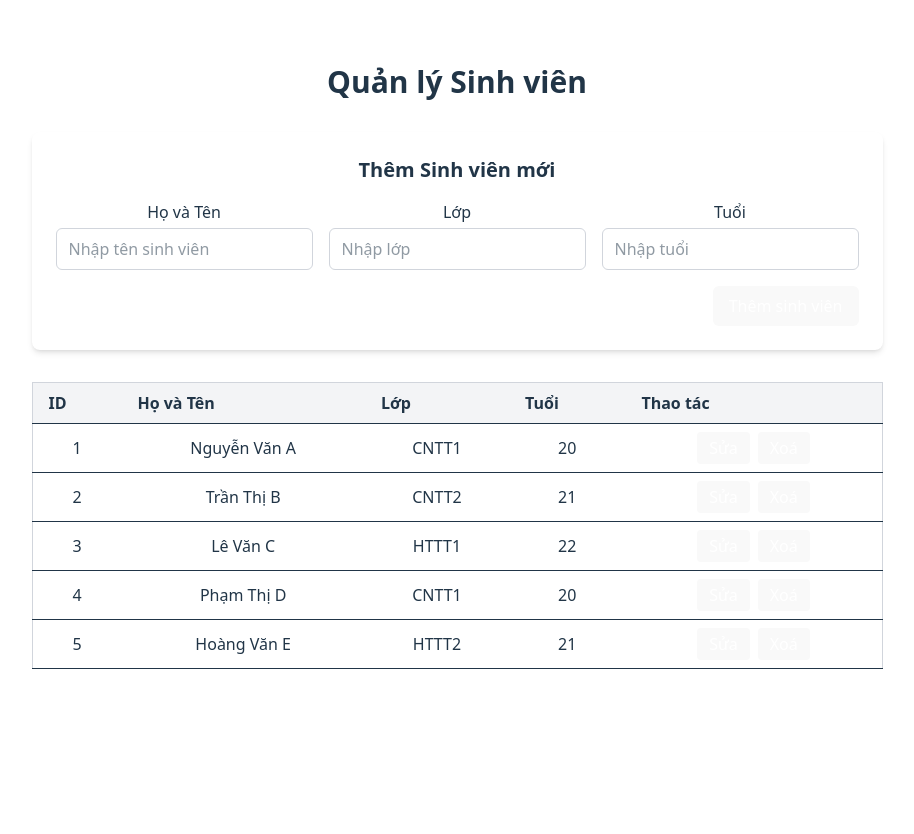
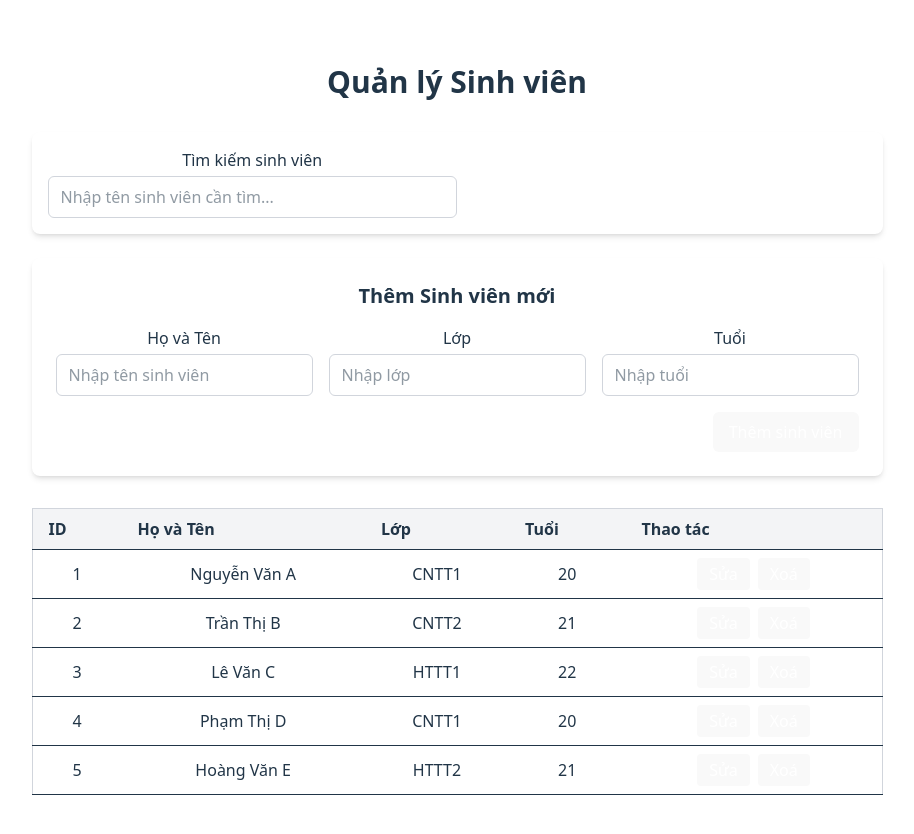
Before and after one commit to nguyenhung204/KiemTra_React, a React (Vite) app: page / in a window 1280 px wide. Shown: the top 834 px of the page, without its empty margins (183-1097 px from the left). Before the commit the page ends 800 px from the top, so only its background shows below. Built offline with nearby package versions, Linux system fonts and the light colour scheme.

Commit message:
feat: tìm kiếm sinh viên theo tên

```diff
--- a/src/App.jsx
+++ b/src/App.jsx
@@ -1,4 +1,4 @@
-import { useState } from 'react'
+import { useState, useEffect } from 'react'
 import './App.css'
 
 function App() {
@@ -18,6 +18,20 @@ function App() {
 
   const [editingStudent, setEditingStudent] = useState(null);
   const [isEditing, setIsEditing] = useState(false);
+  const [searchTerm, setSearchTerm] = useState("");
+  const [filteredStudents, setFilteredStudents] = useState([]);
+
+  // Filter students when search term changes
+  useEffect(() => {
+    if (searchTerm.trim() === "") {
+      setFilteredStudents(students);
+    } else {
+      const filtered = students.filter(student =>
+        student.name.toLowerCase().includes(searchTerm.toLowerCase())
+      );
+      setFilteredStudents(filtered);
+    }
+  }, [searchTerm, students]);
 
   const handleInputChange = (e) => {
     const { name, value } = e.target;
@@ -25,6 +39,10 @@ function App() {
       ...newStudent,
       [name]: value
     });
+  };
+
+  const handleSearchChange = (e) => {
+    setSearchTerm(e.target.value);
   };
 
   const handleEditInputChange = (e) => {
@@ -106,6 +124,23 @@ function App() {
   return (
     <div className="container mx-auto px-4 py-8">
       <h1 className="text-3xl font-bold text-center mb-8">Quản lý Sinh viên</h1>
+
+      {/* Search Bar */}
+      <div className="mb-6 bg-white p-4 rounded-lg shadow-md">
+        <div className="flex flex-col md:flex-row md:items-center">
+          <div className="w-full md:w-1/2 mb-4 md:mb-0">
+            <label htmlFor="search" className="block mb-1 font-medium">Tìm kiếm sinh viên</label>
+            <input
+              type="text"
+              id="search"
+              placeholder="Nhập tên sinh viên cần tìm..."
+              value={searchTerm}
+              onChange={handleSearchChange}
+              className="w-full px-3 py-2 border border-gray-300 rounded-md focus:outline-none focus:ring-2 focus:ring-blue-500"
+            />
+          </div>
+        </div>
+      </div>
 
       {/* Add Student Form */}
       {!isEditing && (
@@ -238,7 +273,7 @@ function App() {
             </tr>
           </thead>
           <tbody>
-            {students.map((student) => (
+            {filteredStudents.map((student) => (
               <tr key={student.id} className="hover:bg-gray-50">
                 <td className="py-2 px-4 border-b">{student.id}</td>
                 <td className="py-2 px-4 border-b">{student.name}</td>
```
